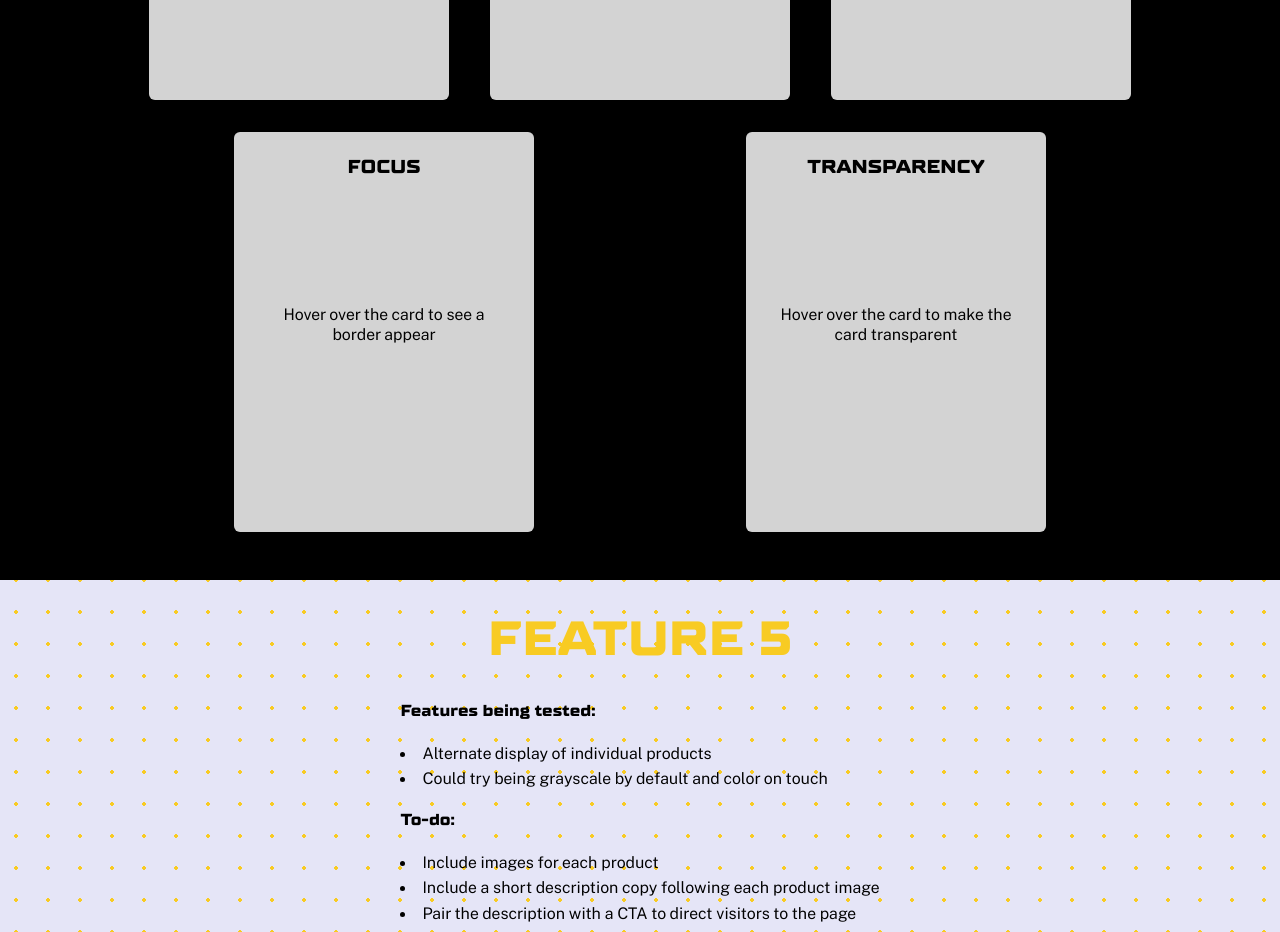
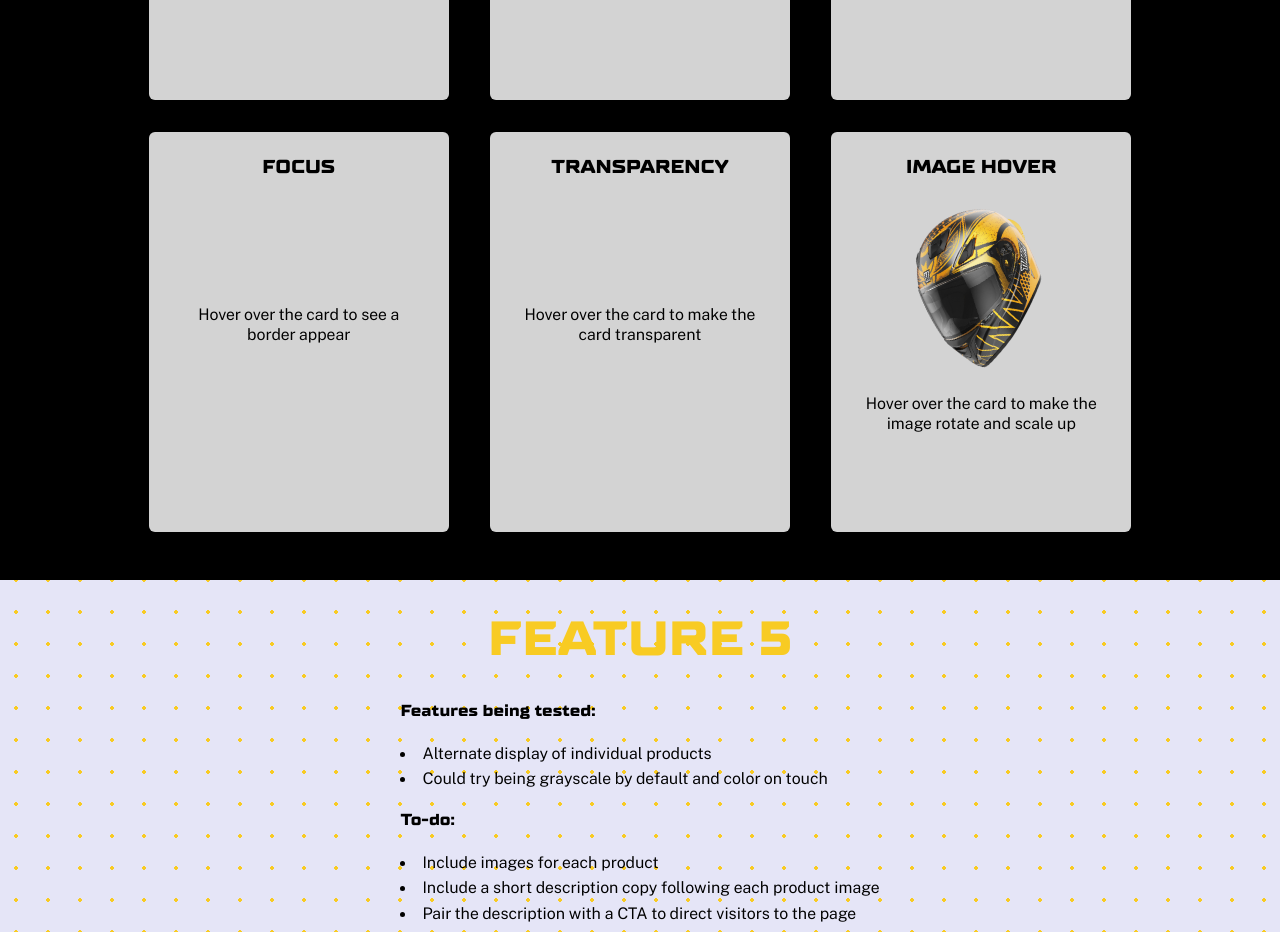
Before and after one commit to tiivra-nishant/branding-features-guidelines, a plain HTML site: page helmet-feature-test.html in a window 1280 px wide. Shown: the part 4460-5392 px from the top of the page. Drawn offline with Linux system fonts and the light colour scheme.

Commit message:
Added another card and its animation

```diff
--- a/helmet-feature-test.css
+++ b/helmet-feature-test.css
@@ -433,6 +433,24 @@ li.flexbox-item p {
   color: lightgray;
 }
 
+.card-twelve img {
+  transform: rotate(-25deg);
+  width: 60%;
+  display: block;
+  position: relative;
+  margin: 2rem auto;
+}
+
+.card-twelve p {
+  margin-top: 1rem;
+}
+
+.card-twelve:hover img {
+  transform: rotate(0);
+  margin-top: -4px;
+  transform: scale(1.2);
+}
+
 .card-feature-showcase-card:hover {
   transition: all 0.3s ease-in-out;
 }
--- a/helmet-feature-test.html
+++ b/helmet-feature-test.html
@@ -297,6 +297,11 @@
               <h3>Transparency</h3>
               <p>Hover over the card to make the card transparent</p>
             </div>
+            <div class="card-feature-showcase-card card-twelve">
+              <h3>Image Hover</h3>
+              <img src="./assets/images/buzzy-noir-transparent.png" alt="Image hover test" />
+              <p>Hover over the card to make the image rotate and scale up</p>
+            </div>
           </div>
         </div>
       </div>
```
Also changed, not shown: size-guide-helper.html (+20 -2 lines).
